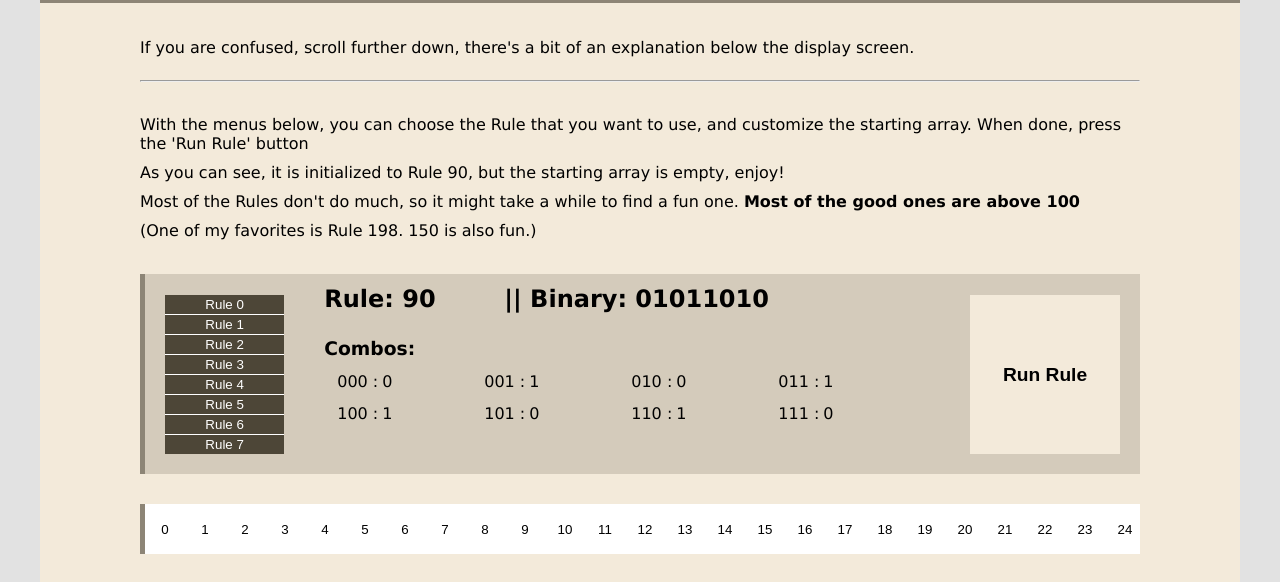
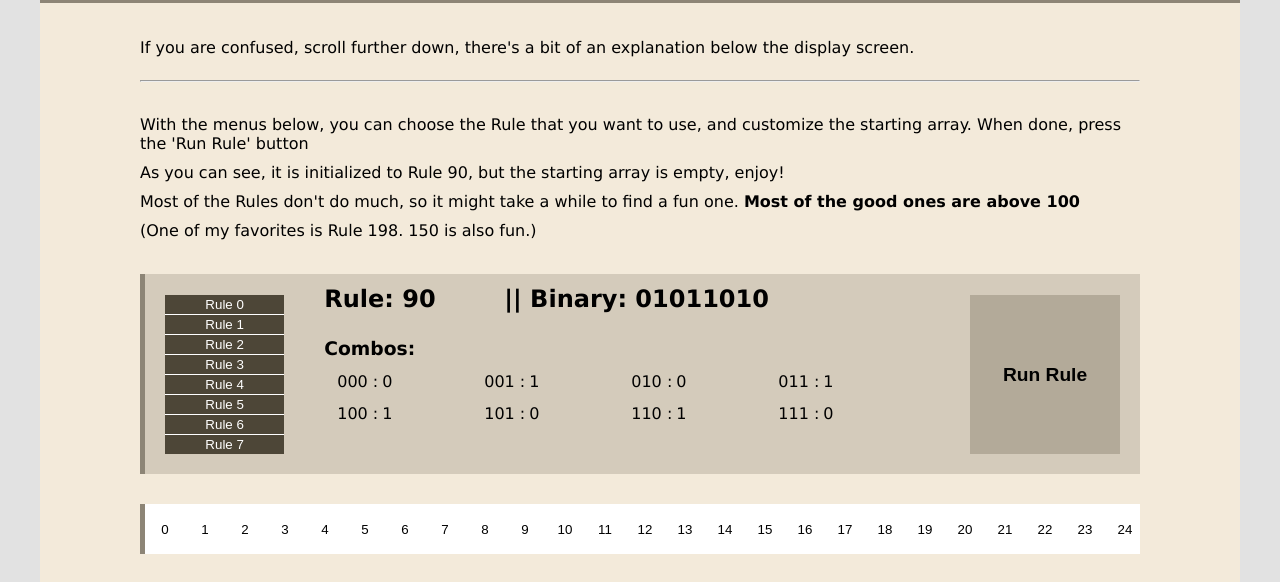
Before and after one commit to Lazaran/256Rules, a plain HTML site: page index.html in a window 1280 px wide. Shown: the part 217-799 px from the top of the page. Drawn offline with Linux system fonts and the light colour scheme.

Commit message:
Update index.css

```diff
--- a/index.css
+++ b/index.css
@@ -248,12 +248,12 @@ header > .inner {
     height: 80%;
     width: 150px;
     border:none;
-    background: #F3EADA;
+    background: #B3AA99;
     margin: 20px;
     font-size: larger;
     font-weight: bolder;
 }
 
 #runbutt:hover {
-    background: #B3AA99;
+    background: #8D8576;
 }
```
